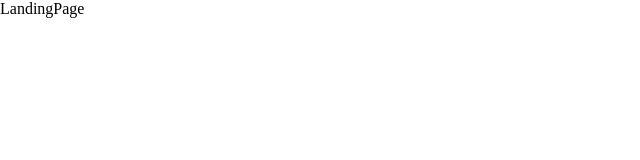
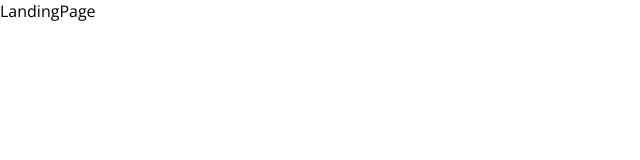
Before and after one commit to cook-king-van/cook-king, a React (Create React App) app in the folder client/: page / in a window 1280 px wide. Shown: the top 160 px of the page, without its empty margins (0-640 px from the left). Built offline with nearby package versions, Linux system fonts and the light colour scheme.

Commit message:
task: importing 'Open Sans' font and adding it tot our root css

```diff
--- a/client/src/App.css
+++ b/client/src/App.css
@@ -1,3 +1,5 @@
+@import url('https://fonts.googleapis.com/css2?family=Open+Sans:wght@300;400&display=swap');
+
 * {
   box-sizing: border-box;
   margin: 0;
@@ -5,6 +7,7 @@
 }
 
 :root {
+  /* Colours */
   --primaryColor: #5C6E56;
   --secondaryColor: #94A38E;
   --lightColor: #9CB395;
@@ -15,4 +18,7 @@
   --lightBackgroundColor: rgba(233,211,195,0.3);
   --brownBackgroundColor: rgba(233,211,195,0.37);
   --grayColor: #D9D9D9;
+
+  /* Fonts */
+  font-family: 'Open Sans', sans-serif;
 }
```
